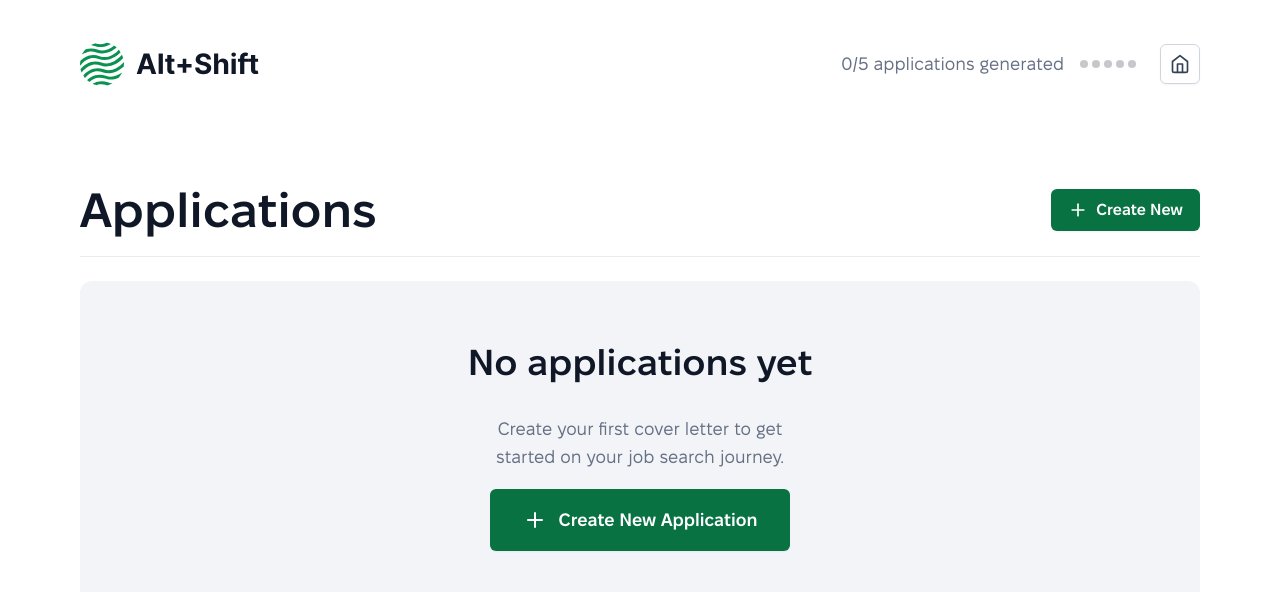
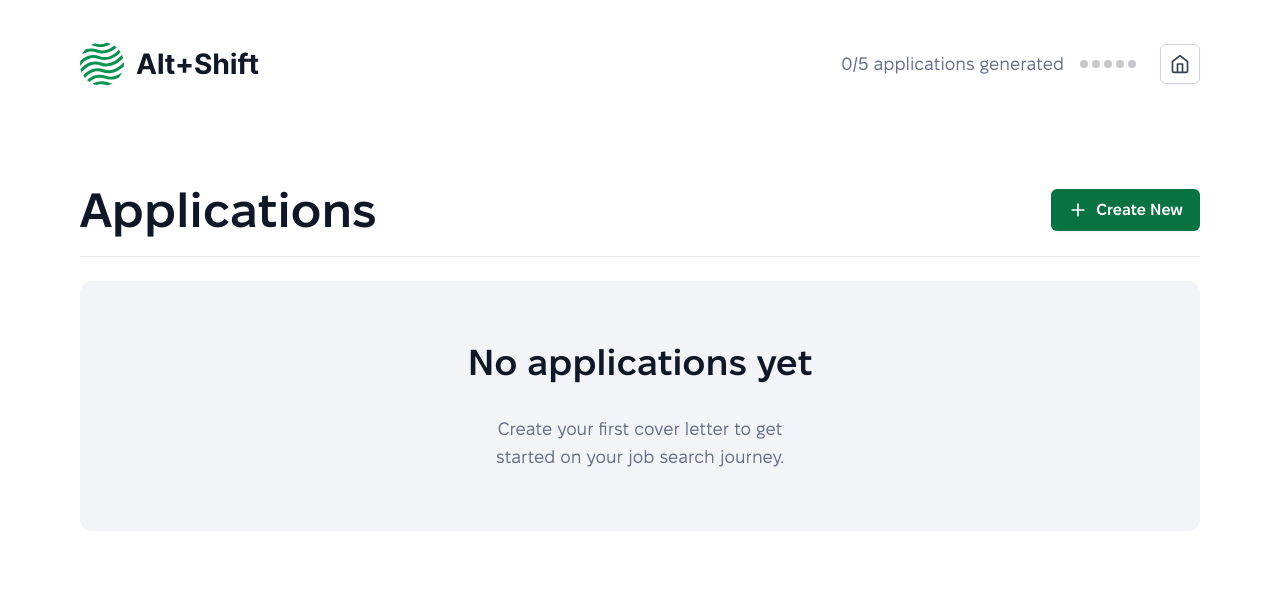
Before and after one commit to TrySound/test-variant-group, a React (Vite) app: page / in a window 1280 px wide. Shown: the top 592 px of the page. Built offline with nearby package versions, Linux system fonts and the light colour scheme.

Commit message:
Remove extra "create new" button in empty list

```diff
--- a/src/pages/applications.tsx
+++ b/src/pages/applications.tsx
@@ -39,10 +39,6 @@ export function Applications() {
               Create your first cover letter to get started on your job search
               journey.
             </p>
-            <Link className="button button--primary button--lg" to="/generator">
-              <Icon name="plus" size="lg" />
-              Create New Application
-            </Link>
           </div>
         </section>
       ) : (
```
